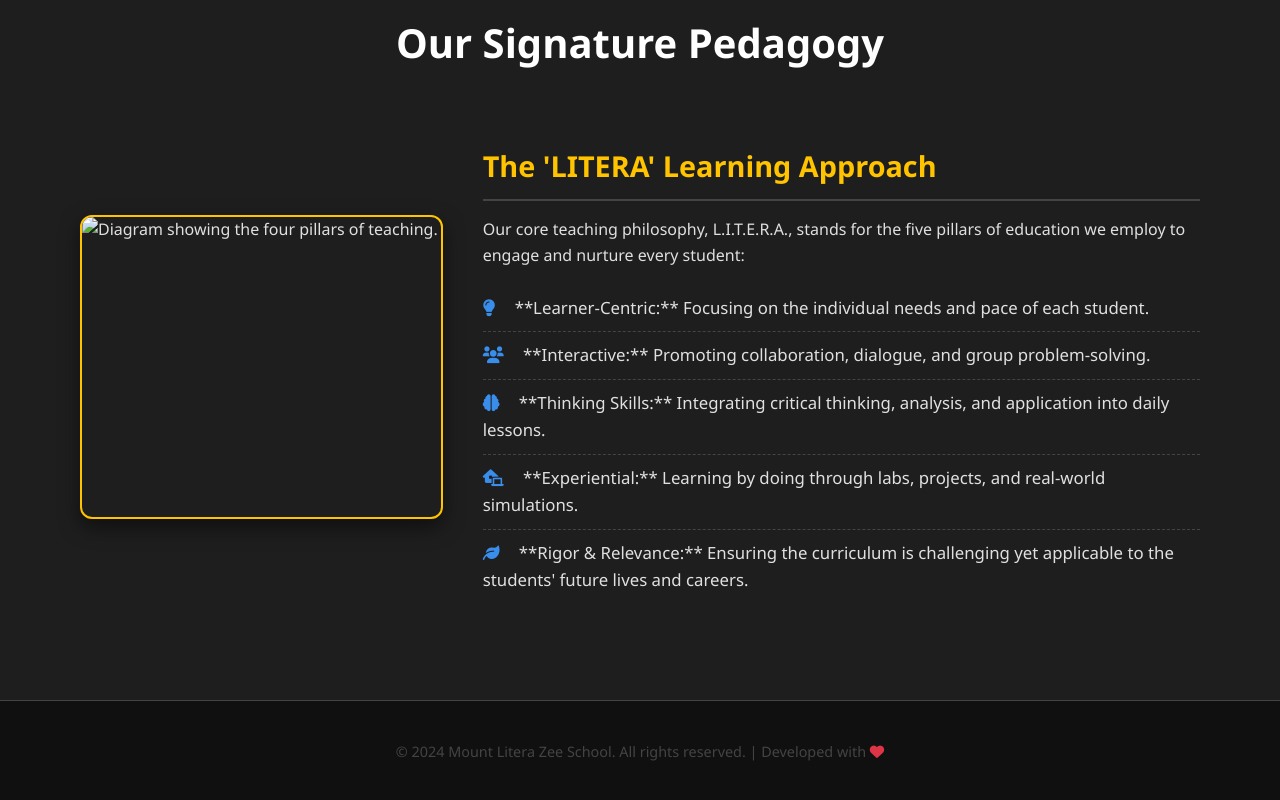
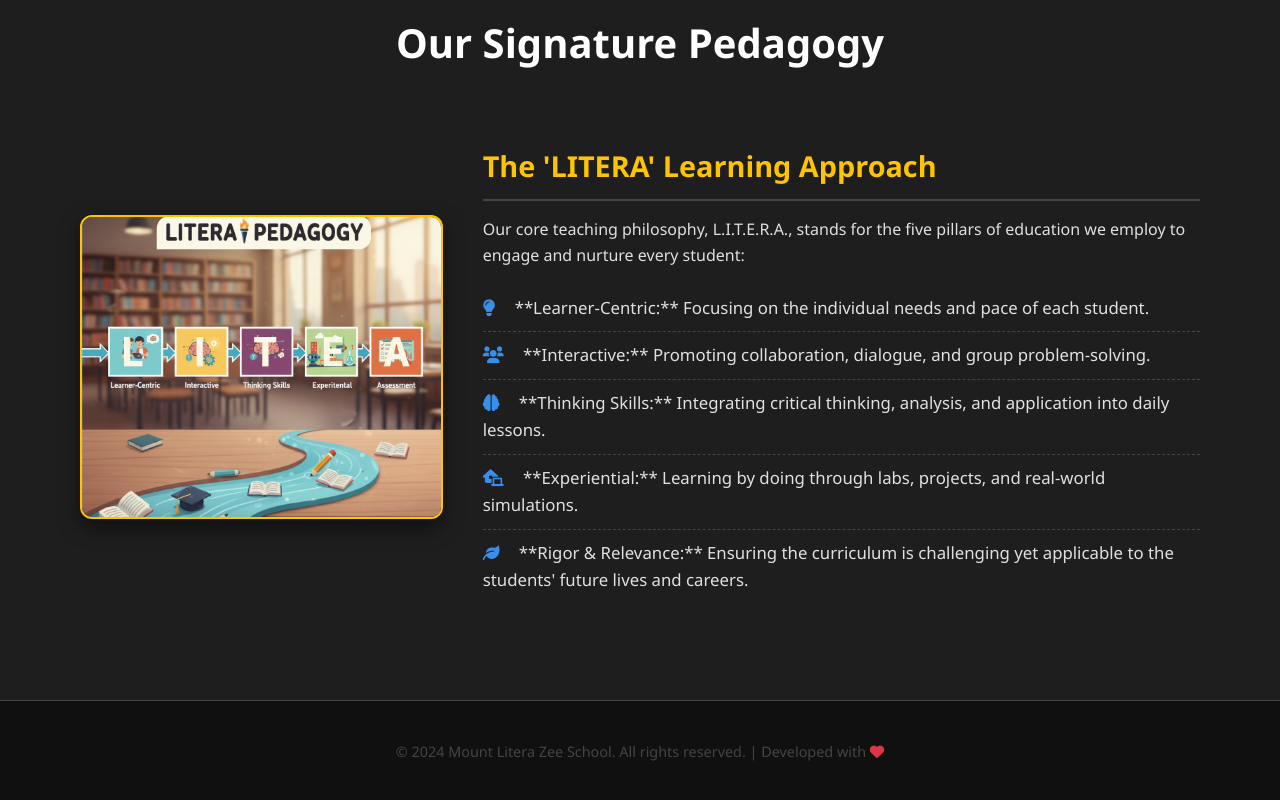
Before and after one commit to WebpageCreator12/MLZS_WEB, a plain HTML site: page academics.html in a window 1280 px wide. Shown: the part 1449-2249 px from the top of the page. Drawn offline with Linux system fonts and the light colour scheme.

Commit message:
Update academics.html

```diff
--- a/academics.html
+++ b/academics.html
@@ -93,7 +93,7 @@
             <div class="pedagogy-container">
 
                 <div class="pedagogy-image">
-                    <img src="img/padagogy.png" alt="Diagram showing the four pillars of teaching." style="height: 300px;">
+                    <img src="padagogy.png" alt="Diagram showing the four pillars of teaching." style="height: 300px;">
                 </div>
 
                 <div class="pedagogy-text">
```
